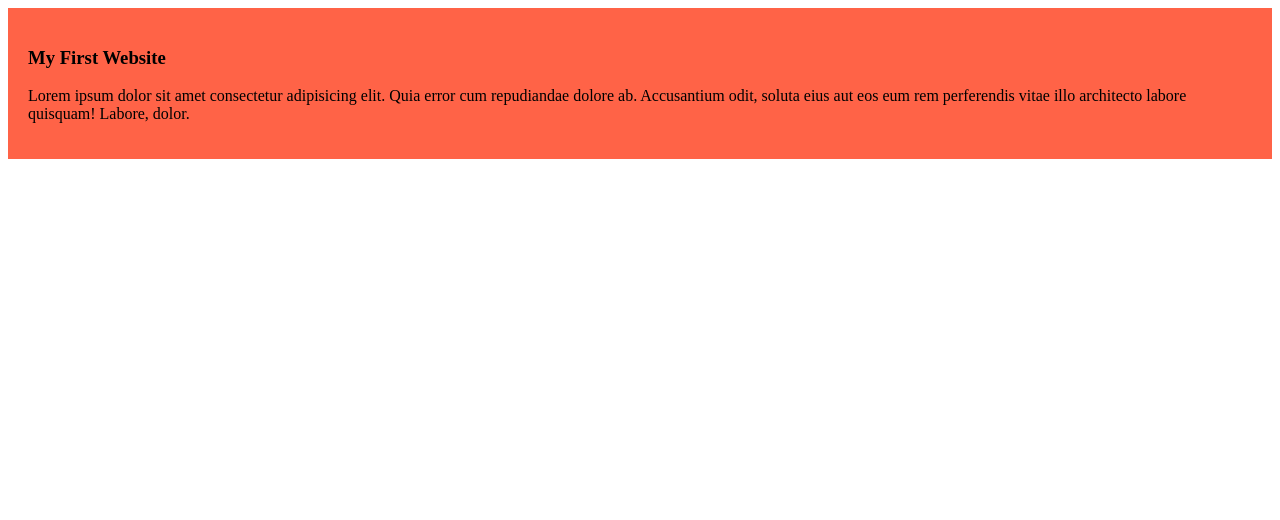
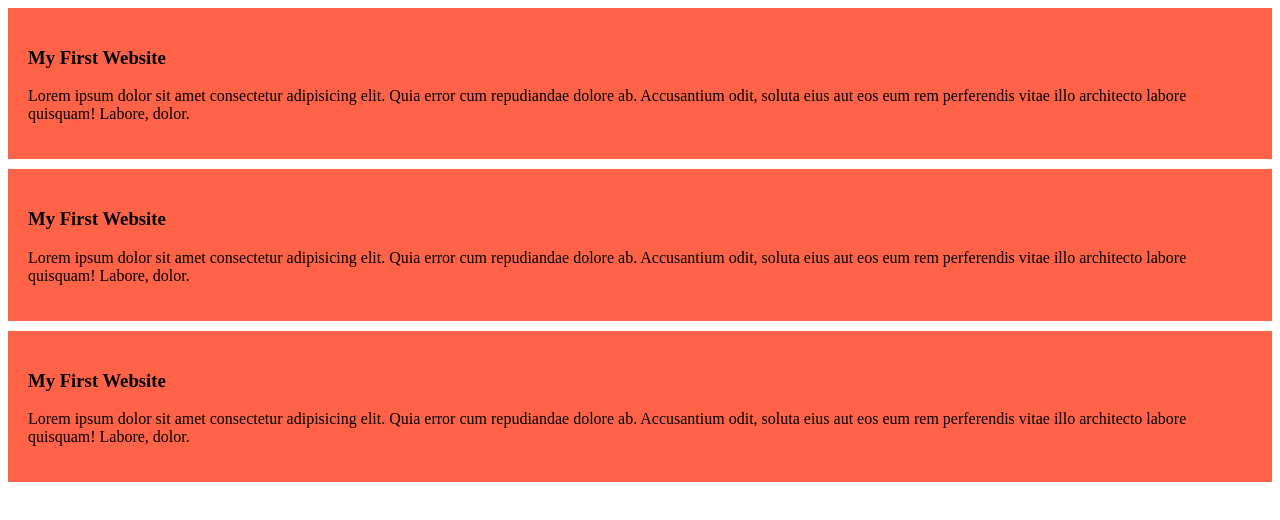
Before and after one commit to habib19961/my-simple-website-, a plain HTML site: page index.html in a window 1280 px wide. Drawn offline with Linux system fonts and the light colour scheme.

Commit message:
add the sencond and the third blog

```diff
--- a/index.html
+++ b/index.html
@@ -11,5 +11,13 @@
         <h3>My First Website</h3>
         <p>Lorem ipsum dolor sit amet consectetur adipisicing elit. Quia error cum repudiandae dolore ab. Accusantium odit, soluta eius aut eos eum rem perferendis vitae illo architecto labore quisquam! Labore, dolor.</p>
     </div>
+    <div>
+        <h3>My First Website</h3>
+        <p>Lorem ipsum dolor sit amet consectetur adipisicing elit. Quia error cum repudiandae dolore ab. Accusantium odit, soluta eius aut eos eum rem perferendis vitae illo architecto labore quisquam! Labore, dolor.</p>
+    </div>
+    <div>
+        <h3>My First Website</h3>
+        <p>Lorem ipsum dolor sit amet consectetur adipisicing elit. Quia error cum repudiandae dolore ab. Accusantium odit, soluta eius aut eos eum rem perferendis vitae illo architecto labore quisquam! Labore, dolor.</p>
+    </div>
 </body>
 </html>
--- a/styles/blog.css
+++ b/styles/blog.css
@@ -1,4 +1,5 @@
 div {
     background-color: tomato;
     padding: 20px;
+    margin-bottom: 10px;
 }
```
